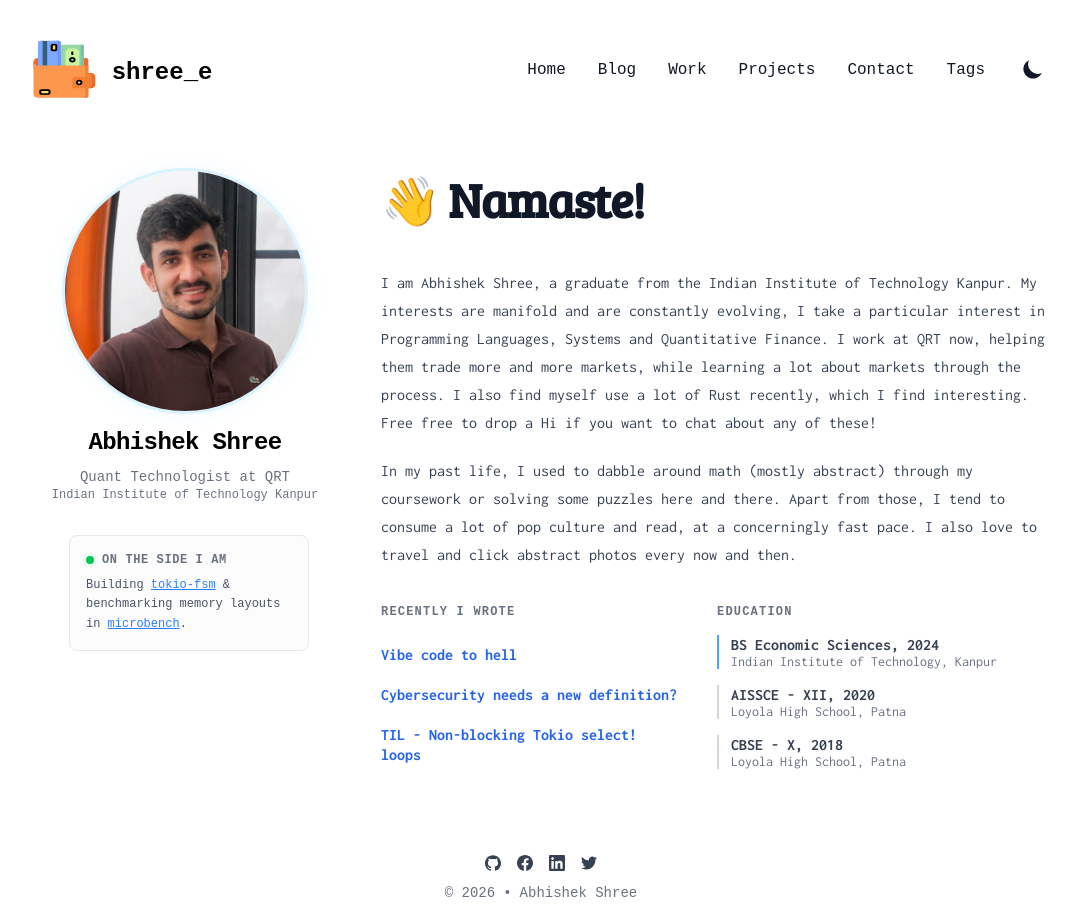
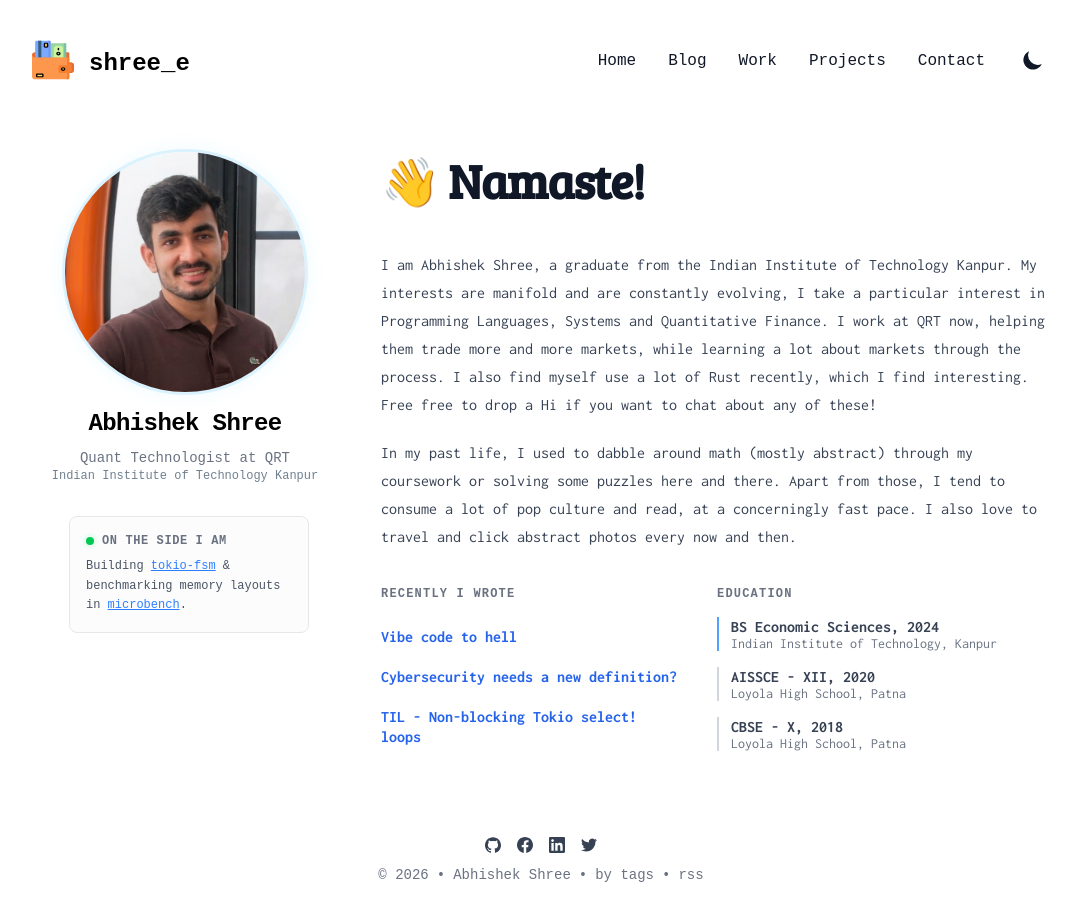
Before and after one commit to abhishekshree/abhishekshree.github.io, a Next.js app: page / in a window 1280 px wide. Shown: the whole page, without its empty margins (99-1175 px from the left). Built offline with nearby package versions, Linux system fonts and the light colour scheme.

Commit message:
fix: remove tags from nav, add to footer with dotted underline; fix SEO issues (siteLogo, 404 meta, sitemap, RSS path normalization, double-slash URLs)

```diff
--- a/components/Footer.js
+++ b/components/Footer.js
@@ -14,11 +14,23 @@ export default function Footer() {
           <SocialIcon kind="twitter" href={siteMetadata.twitter} size="4" />
         </div>
         <div className="flex mono mb-2 space-x-2 text-sm text-gray-500 dark:text-gray-400">
-          {/* <div>{siteMetadata.author}</div> */}
-          {/* <div>{` • `}</div> */}
           <div>{`© ${new Date().getFullYear()}`}</div>
           <div>{` • `}</div>
           <Link href="/">{siteMetadata.title}</Link>
+          <div>{` • `}</div>
+          <Link
+            href="/tags"
+            className="no-underline hover:underline hover:underline-offset-4 hover:decoration-dotted"
+          >
+            by tags
+          </Link>
+          <div>{` • `}</div>
+          <Link
+            href="/index.xml"
+            className="no-underline hover:underline hover:underline-offset-4 hover:decoration-dotted"
+          >
+            rss
+          </Link>
         </div>
       </div>
     </footer>
--- a/components/SEO.js
+++ b/components/SEO.js
@@ -80,7 +80,7 @@ export const TagSEO = ({ title, description }) => {
           rel="alternate"
           type="application/rss+xml"
           title={`${description} - RSS feed`}
-          href={`${siteMetadata.siteUrl}${router.asPath}/feed.xml`}
+          href={`${siteMetadata.siteUrl}${router.asPath}/index.xml`}
         />
       </Head>
     </>
--- a/data/headerNavLinks.js
+++ b/data/headerNavLinks.js
@@ -4,7 +4,6 @@ const headerNavLinks = [
   { href: '/work', title: 'Work' },
   { href: '/projects', title: 'Projects' },
   { href: '/contact', title: 'Contact' },
-  { href: '/tags', title: 'Tags' },
   // { href: '/static/cv/cv.pdf', title: 'CV' },
 ]
 
--- a/data/siteMetadata.json
+++ b/data/siteMetadata.json
@@ -4,7 +4,7 @@
   "headerTitle": "shree_e",
   "description": "I am an undergraduate at Indian Institute of Technology, Kanpur. Also I try to blog about the amazing stuff I come across.",
   "language": "en-us",
-  "siteUrl": "https://abhishekshree.github.io/",
+  "siteUrl": "https://abhishekshree.github.io",
   "siteRepo": "https://github.com/abhishekshree/abhishekshree.github.io",
   "image": "/static/images/dp.png",
   "socialBanner": "/static/images/twitter-card.png",
@@ -16,6 +16,7 @@
   "linkedin": "https://www.linkedin.com/in/abhishekshree/",
   "instagram": "https://www.instagram.com/_shree.e_/",
   "discord": "https://discord.com/users/701418832589357076",
+  "siteLogo": "/static/favicons/apple-touch-icon.png",
   "cv": "/static/cv/cv.pdf",
   "locale": "en-US"
 }
--- a/pages/404.js
+++ b/pages/404.js
@@ -1,8 +1,12 @@
 import Link from '@/components/Link'
+import { PageSEO } from '@/components/SEO'
+import siteMetadata from '@/data/siteMetadata'
 
 export default function FourZeroFour() {
   return (
-    <div className="flex flex-col items-start justify-start md:justify-center md:items-center md:flex-row md:space-x-6 md:mt-24">
+    <>
+      <PageSEO title={`404 - ${siteMetadata.author}`} description="Page not found" />
+      <div className="flex flex-col items-start justify-start md:justify-center md:items-center md:flex-row md:space-x-6 md:mt-24">
       <div className="pt-6 pb-8 space-x-2 md:space-y-5">
         <h1 className="text-6xl font-extrabold leading-9 tracking-tight text-gray-900 dark:text-gray-100 md:text-8xl md:leading-14 md:border-r-2 md:px-6">
           404
@@ -19,6 +23,7 @@ export default function FourZeroFour() {
           </button>
         </Link>
       </div>
-    </div>
+      </div>
+    </>
   )
 }
--- a/pages/blog/[slug].js
+++ b/pages/blog/[slug].js
@@ -29,7 +29,7 @@ export async function getStaticProps({ params }) {
   // rss
   if (allPosts.length > 0) {
     const rss = generateRss(allPosts)
-    fs.writeFileSync('./public/feed.xml', rss)
+    fs.writeFileSync('./public/index.xml', rss)
   }
 
   return { props: { post, prev, next } }
--- a/pages/index.js
+++ b/pages/index.js
@@ -26,7 +26,7 @@ export default function About({ posts }) {
           <div className="flex flex-col items-center pt-8 space-x-2 animate-fade-in-up">
             <img
               src={siteMetadata.image}
-              alt="avatar"
+              alt="Abhishek Shree"
               className="w-60 h-60 rounded-full object-cover shadow-xl glow-ring"
             />
             <h3 className="pt-4 pb-2 mono text-2xl font-bold leading-8 tracking-tight">
@@ -38,7 +38,7 @@ export default function About({ posts }) {
             <div className="text-gray-500 mono text-xs dark:text-gray-400">
               <a
                 href="https://iitk.ac.in"
-                style={{ textDecoration: 'none', color: 'slate' }}
+                style={{ textDecoration: 'none', color: '#708090' }}
                 target="_blank"
                 rel="noreferrer"
               >
--- a/pages/tags/[tag].js
+++ b/pages/tags/[tag].js
@@ -31,10 +31,10 @@ export async function getStaticProps({ params }) {
 
   // rss
   if (filteredPosts.length > 0) {
-    const rss = generateRss(filteredPosts, `tags/${params.tag}/feed.xml`)
+    const rss = generateRss(filteredPosts, `tags/${params.tag}/index.xml`)
     const rssPath = path.join(root, 'public', 'tags', params.tag)
     fs.mkdirSync(rssPath, { recursive: true })
-    fs.writeFileSync(path.join(rssPath, 'feed.xml'), rss)
+    fs.writeFileSync(path.join(rssPath, 'index.xml'), rss)
   }
 
   return { props: { posts: filteredPosts, tag: params.tag } }
```
Also changed, not shown: components/Logo.js, 1 other file (tests, documents, lock files or other folders).
